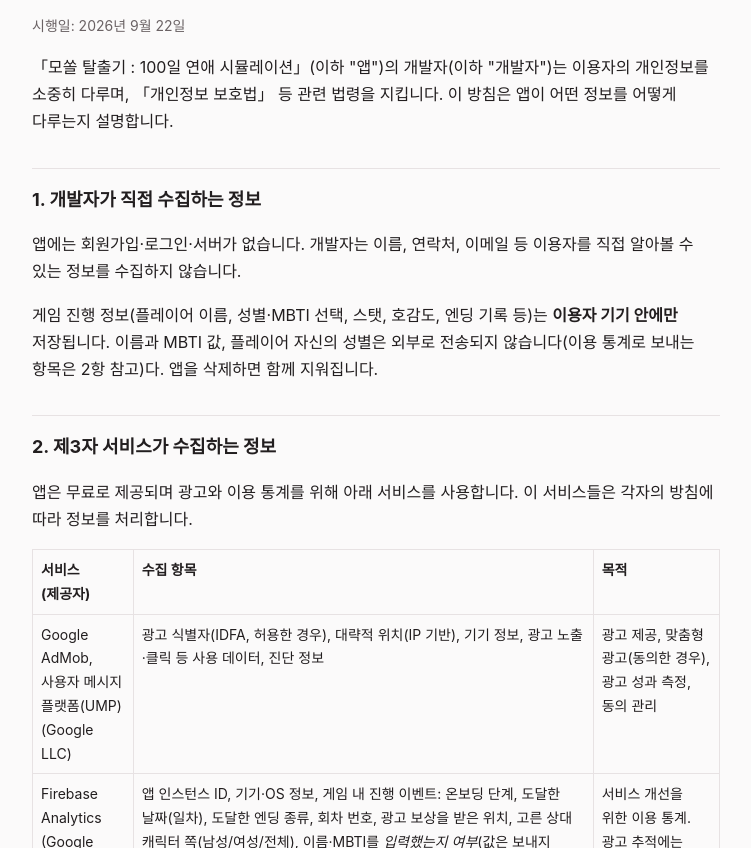
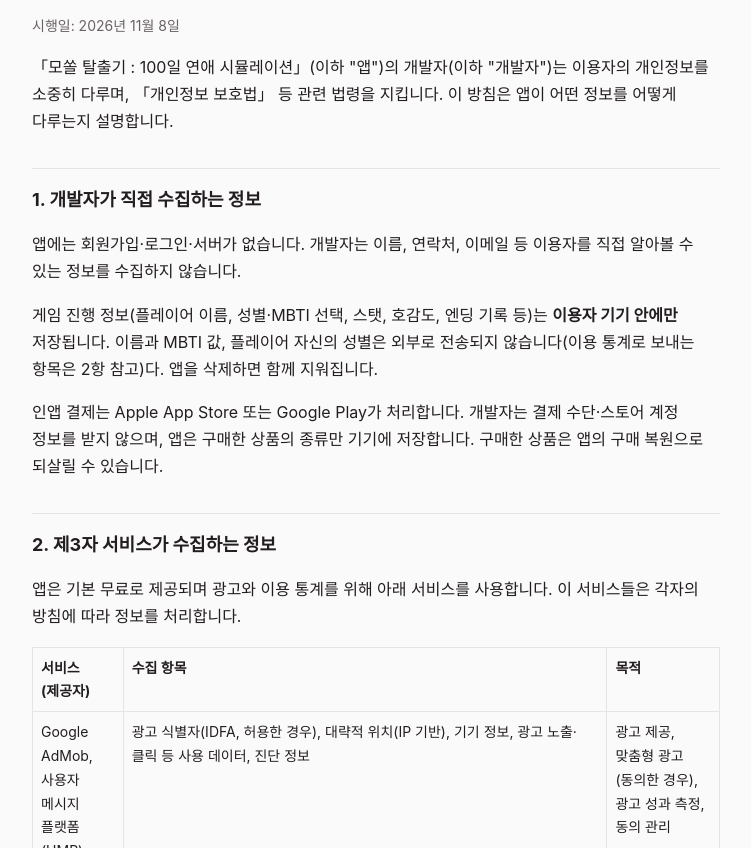
Before and after one commit to humsleep/apps, a plain HTML site: page mossol/privacy/index.html in a window 1280 px wide. Shown: the part 104-952 px from the top of the page, without its empty margins (264-1015 px from the left). Drawn offline with Linux system fonts and the light colour scheme.

```diff
--- a/mossol/privacy/index.html
+++ b/mossol/privacy/index.html
@@ -10,7 +10,7 @@
 <header class="site"><a href="../../mossol/">← 모쏠 탈출기</a></header>
 <main>
 <h1>모쏠 탈출기 개인정보처리방침</h1>
-<p class="muted">시행일: 2026년 9월 22일</p>
+<p class="muted">시행일: 2026년 11월 8일</p>
 
 <p>「모쏠 탈출기 : 100일 연애 시뮬레이션」(이하 "앱")의 개발자(이하 "개발자")는 이용자의 개인정보를 소중히 다루며,
 「개인정보 보호법」 등 관련 법령을 지킵니다. 이 방침은 앱이 어떤 정보를 어떻게 다루는지 설명합니다.</p>
@@ -19,16 +19,17 @@
 <p>앱에는 회원가입·로그인·서버가 없습니다. 개발자는 이름, 연락처, 이메일 등 이용자를 직접 알아볼 수 있는 정보를 수집하지 않습니다.</p>
 <p>게임 진행 정보(플레이어 이름, 성별·MBTI 선택, 스탯, 호감도, 엔딩 기록 등)는 <strong>이용자 기기 안에만</strong> 저장됩니다. 이름과 MBTI 값, 플레이어 자신의 성별은 외부로 전송되지 않습니다(이용 통계로 보내는 항목은 2항 참고)다.
 앱을 삭제하면 함께 지워집니다.</p>
+<p>인앱 결제는 Apple App Store 또는 Google Play가 처리합니다. 개발자는 결제 수단·스토어 계정 정보를 받지 않으며, 앱은 구매한 상품의 종류만 기기에 저장합니다. 구매한 상품은 앱의 구매 복원으로 되살릴 수 있습니다.</p>
 
 <h2>2. 제3자 서비스가 수집하는 정보</h2>
-<p>앱은 무료로 제공되며 광고와 이용 통계를 위해 아래 서비스를 사용합니다. 이 서비스들은 각자의 방침에 따라 정보를 처리합니다.</p>
+<p>앱은 기본 무료로 제공되며 광고와 이용 통계를 위해 아래 서비스를 사용합니다. 이 서비스들은 각자의 방침에 따라 정보를 처리합니다.</p>
 <table>
   <tr><th>서비스(제공자)</th><th>수집 항목</th><th>목적</th></tr>
   <tr><td>Google AdMob, 사용자 메시지 플랫폼(UMP)<br>(Google LLC)</td>
       <td>광고 식별자(IDFA, 허용한 경우), 대략적 위치(IP 기반), 기기 정보, 광고 노출·클릭 등 사용 데이터, 진단 정보</td>
       <td>광고 제공, 맞춤형 광고(동의한 경우), 광고 성과 측정, 동의 관리</td></tr>
   <tr><td>Firebase Analytics<br>(Google LLC)</td>
-      <td>앱 인스턴스 ID, 기기·OS 정보, 게임 내 진행 이벤트: 온보딩 단계, 도달한 날짜(일차), 도달한 엔딩 종류, 회차 번호, 광고 보상을 받은 위치, 고른 상대 캐릭터 쪽(남성/여성/전체), 이름·MBTI를 <em>입력했는지 여부</em>(값은 보내지 않음). 이름·MBTI 값·자유 입력 내용은 보내지 않습니다.</td>
+      <td>앱 인스턴스 ID, 기기·OS 정보, 게임 내 진행 이벤트: 온보딩 단계, 도달한 날짜(일차), 도달한 엔딩 종류, 회차 번호, 광고 보상을 받은 위치, 고른 상대 캐릭터 쪽(남성/여성/전체), 이름·MBTI를 <em>입력했는지 여부</em>(값은 보내지 않음), 인앱 상품의 구매 버튼 누름과 구매 결과(상품 종류·성공 여부). 이름·MBTI 값·자유 입력 내용은 보내지 않습니다.</td>
       <td>서비스 개선을 위한 이용 통계. 광고 추적에는 쓰지 않습니다.</td></tr>
 </table>
 <p>Google의 개인정보 처리 방식: <a href="https://policies.google.com/privacy">https://policies.google.com/privacy</a><br>
```
